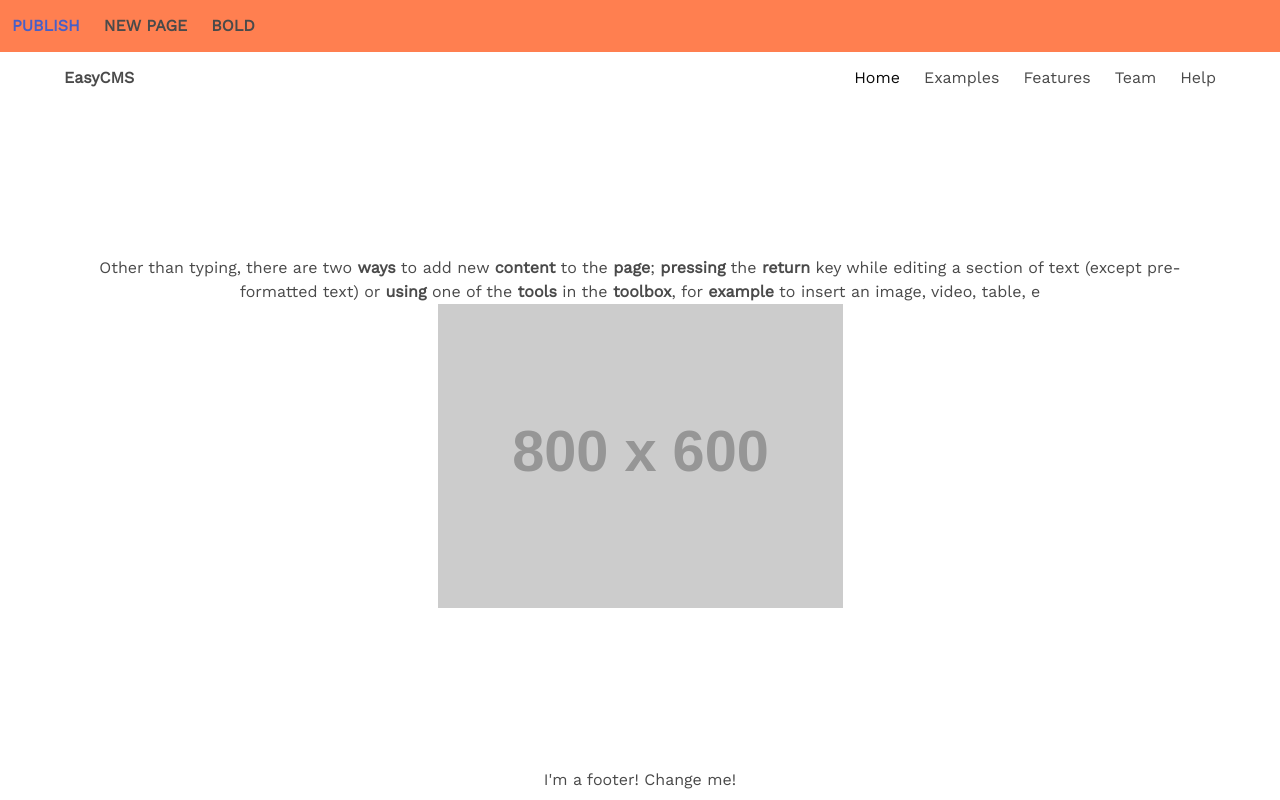
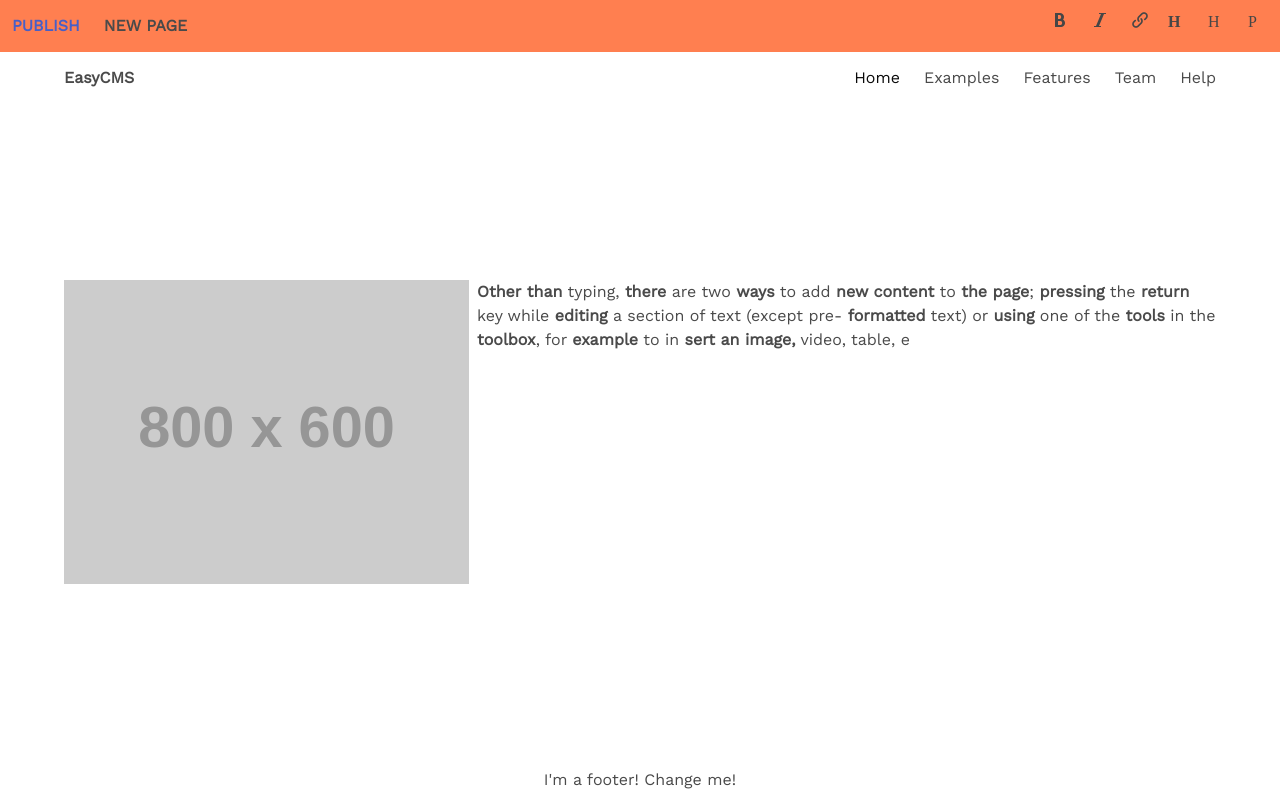
Before and after one commit to bernatixer/EasyCMS, a Node server app: page / in a window 1280 px wide. Run offline with Node 20, Linux system fonts and the light colour scheme; grey boxes labelled with a size stand in for pictures from a placeholder-image service; some libraries are stand-ins or nearby versions.

Commit message:
toolbar done and working

```diff
--- a/views/index.ejs
+++ b/views/index.ejs
@@ -35,14 +35,19 @@
             <a class="navbar-item">
               <strong>NEW PAGE</strong>
             </a>
-            <a class="navbar-item" id="setBold">
-              <strong>BOLD</strong>
-            </a>
             <button class="button navbar-burger">
               <span></span>
               <span></span>
               <span></span>
             </button>
+          </div>
+          <div class="navbar-end ct-widget ct-widget--active">
+            <a id="bold" class="navbar-item custom-tool ct-tool ct-tool--bold"></a>
+            <a id="italic" class="navbar-item custom-tool ct-tool ct-tool--italic"></a>
+            <a id="link" class="navbar-item custom-tool ct-tool ct-tool--link"></a>
+            <a id="heading" class="navbar-item custom-tool ct-tool ct-tool--heading"></a>
+            <a id="subheading" class="navbar-item custom-tool ct-tool ct-tool--subheading"></a>
+            <a id="paragraph" class="navbar-item custom-tool ct-tool ct-tool--paragraph"></a>
           </div>
         </nav>
         <nav class="navbar">
@@ -83,19 +88,24 @@
       </div>
       <div class="hero-body">
         <div data-editable="" data-name="header" class="container">
-          <h3 class="has-text-centered" id="drag-and-place-content">
-            Other than typing, there are two
-            <b>ways</b> to add new
-            <b>content</b> to the
-            <b>page</b>;
+          <img alt="Click and hold the image to drag" class="align-left" height="405" src="http://placehold.it/800x600" width="405">
+          <h1 id="drag-and-place-content">
+            <b>Other</b>
+            <b>than</b> typing,
+            <b>there</b> are two
+            <b>ways</b> to add
+            <b>new content</b> to
+            <b>the page</b>;
             <b>pressing</b> the
-            <b>return</b> key while editing a section of text (except pre-formatted text) or
+            <b>return</b> key while
+            <b>editing</b> a section of text (except pre-
+            <b>formatted</b> text) or
             <b>using</b> one of the
             <b>tools</b> in the
             <b>toolbox</b>, for
-            <b>example</b> to insert an image, video, table, e
-          </h3>
-          <img alt="Click and hold the image to drag" height="405" src="http://placehold.it/800x600" width="405">
+            <b>example</b> to in
+            <b>sert an image,</b> video, table, e
+          </h1>
         </div>
       </div>
       <div class="hero-foot">
```
Also changed, not shown: public/assets/editor.js.
